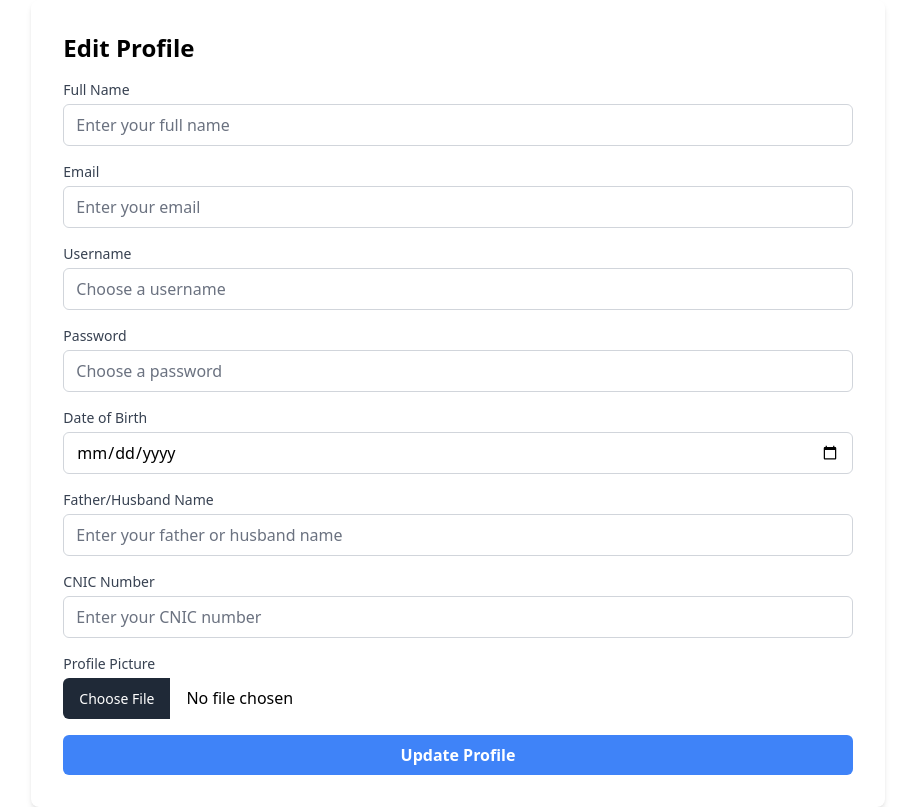
After one commit to hamzaowaisog/Student-Management-System, a PHP site: page /updateprofile.php in a window 1280 px wide. The commit adds this page. Shown: the whole page, without its empty margins (182-1097 px from the left). Run offline with PHP 8.4, Linux system fonts and the light colour scheme; the visitor is signed in with stand-in values (Sample User, id 1).

Commit message:
updated update profile page

```diff
--- a/src/output.css
+++ b/src/output.css
@@ -1217,6 +1217,22 @@ input:checked + .toggle-bg {
   margin-bottom: 1.5rem;
 }
 
+.mt-4 {
+  margin-top: 1rem;
+}
+
+.ms-10 {
+  margin-inline-start: 2.5rem;
+}
+
+.mt-12 {
+  margin-top: 3rem;
+}
+
+.ms-4 {
+  margin-inline-start: 1rem;
+}
+
 .block {
   display: block;
 }
@@ -1417,6 +1433,10 @@ input:checked + .toggle-bg {
 
 .grid-cols-3 {
   grid-template-columns: repeat(3, minmax(0, 1fr));
+}
+
+.flex-wrap {
+  flex-wrap: wrap;
 }
 
 .items-start {
@@ -1605,6 +1625,11 @@ input:checked + .toggle-bg {
   background-color: rgb(104 117 245 / var(--tw-bg-opacity));
 }
 
+.bg-blue-500 {
+  --tw-bg-opacity: 1;
+  background-color: rgb(63 131 248 / var(--tw-bg-opacity));
+}
+
 .p-0 {
   padding: 0px;
 }
@@ -1631,6 +1656,10 @@ input:checked + .toggle-bg {
 
 .p-6 {
   padding: 1.5rem;
+}
+
+.p-8 {
+  padding: 2rem;
 }
 
 .px-1 {
@@ -1834,6 +1863,12 @@ input:checked + .toggle-bg {
 .shadow-lg {
   --tw-shadow: 0 10px 15px -3px rgb(0 0 0 / 0.1), 0 4px 6px -4px rgb(0 0 0 / 0.1);
   --tw-shadow-colored: 0 10px 15px -3px var(--tw-shadow-color), 0 4px 6px -4px var(--tw-shadow-color);
+  box-shadow: var(--tw-ring-offset-shadow, 0 0 #0000), var(--tw-ring-shadow, 0 0 #0000), var(--tw-shadow);
+}
+
+.shadow-md {
+  --tw-shadow: 0 4px 6px -1px rgb(0 0 0 / 0.1), 0 2px 4px -2px rgb(0 0 0 / 0.1);
+  --tw-shadow-colored: 0 4px 6px -1px var(--tw-shadow-color), 0 2px 4px -2px var(--tw-shadow-color);
   box-shadow: var(--tw-ring-offset-shadow, 0 0 #0000), var(--tw-ring-shadow, 0 0 #0000), var(--tw-shadow);
 }
 
@@ -1874,6 +1909,10 @@ input:checked + .toggle-bg {
   transition-duration: 75ms;
 }
 
+.duration-200 {
+  transition-duration: 200ms;
+}
+
 .ease-out {
   transition-timing-function: cubic-bezier(0, 0, 0.2, 1);
 }
@@ -1916,6 +1955,11 @@ input:checked + .toggle-bg {
 .hover\:bg-indigo-600:hover {
   --tw-bg-opacity: 1;
   background-color: rgb(88 80 236 / var(--tw-bg-opacity));
+}
+
+.hover\:bg-blue-600:hover {
+  --tw-bg-opacity: 1;
+  background-color: rgb(28 100 242 / var(--tw-bg-opacity));
 }
 
 .hover\:text-blue-600:hover {
@@ -2128,6 +2172,12 @@ input:checked + .toggle-bg {
   }
 }
 
+@media (min-width: 768px) {
+  .md\:w-8\/12 {
+    width: 66.666667%;
+  }
+}
+
 .rtl\:rotate-180:where([dir="rtl"], [dir="rtl"] *) {
   --tw-rotate: 180deg;
   transform: translate(var(--tw-translate-x), var(--tw-translate-y)) rotate(var(--tw-rotate)) skewX(var(--tw-skew-x)) skewY(var(--tw-skew-y)) scaleX(var(--tw-scale-x)) scaleY(var(--tw-scale-y));
--- /dev/null
+++ b/src/updateprofile.php
@@ -0,0 +1,89 @@
+<?php
+session_start();
+if(!isset($_SESSION['username'])){
+    header('Location: index.php');
+}
+$user_id = $_SESSION['id'];
+?>
+
+<!DOCTYPE html>
+<html lang="en">
+<head>
+    <meta charset="UTF-8">
+    <meta name="viewport" content="width=device-width, initial-scale=1.0">
+    <title>Document</title>
+    <link href="output.css" rel="stylesheet">
+</head>
+<body>
+<div class="container mx-auto">
+  <div class="flex justify-center">
+    <div class="w-full md:w-8/12">
+      <div class="bg-white rounded-lg shadow-md p-8">
+        <h2 class="text-2xl font-semibold mb-4">Edit Profile</h2>
+        <div id="error-message" class="alert alert-danger hidden" role="alert"></div>
+        <form id="edit_profile_form" method="post" enctype="multipart/form-data">
+          <div class="mb-4">
+            <label for="fullname" class="block text-sm font-medium text-gray-700">Full Name</label>
+            <input type="text" name="fullname" class="form-input mt-1 block w-full rounded-md border-gray-300" id="fullname" placeholder="Enter your full name">
+          </div>
+          <div class="mb-4">
+            <label for="email" class="block text-sm font-medium text-gray-700">Email</label>
+            <input type="email" name="email" class="form-input mt-1 block w-full rounded-md border-gray-300" id="email" placeholder="Enter your email">
+          </div>
+          <div class="mb-4">
+            <label for="username" class="block text-sm font-medium text-gray-700">Username</label>
+            <input type="text" name="username" class="form-input mt-1 block w-full rounded-md border-gray-300" id="username" placeholder="Choose a username">
+          </div>
+          <div class="mb-4">
+            <label for="password" class="block text-sm font-medium text-gray-700">Password</label>
+            <input type="password" name="password" class="form-input mt-1 block w-full rounded-md border-gray-300" id="password" placeholder="Choose a password">
+          </div>
+          <div class="mb-4">
+            <label for="dob" class="block text-sm font-medium text-gray-700">Date of Birth</label>
+            <input type="date" name="dob" class="form-input mt-1 block w-full rounded-md border-gray-300" id="dob">
+          </div>
+          <div class="mb-4">
+            <label for="fatherName" class="block text-sm font-medium text-gray-700">Father/Husband Name</label>
+            <input type="text" name="fname" class="form-input mt-1 block w-full rounded-md border-gray-300" id="fatherName" placeholder="Enter your father or husband name">
+          </div>
+          <div class="mb-4">
+            <label for="cnic" class="block text-sm font-medium text-gray-700">CNIC Number</label>
+            <input type="text" name="cnic" class="form-input mt-1 block w-full rounded-md border-gray-300" id="cnic" placeholder="Enter your CNIC number">
+          </div>
+          <div class="mb-4">
+            <label for="profilePicture" class="block text-sm font-medium text-gray-700">Profile Picture</label>
+            <input type="file" name="picture" class="form-input mt-1 block w-full rounded-md border-gray-300" accept="image/*" id="profilePicture">
+          </div>
+          <button type="submit" id="smb_but" class="w-full bg-blue-500 text-white font-semibold px-4 py-2 rounded-md hover:bg-blue-600 transition duration-200">Update Profile</button>
+        </form>
+      </div>
+    </div>
+  </div>
+</div>
+<script src="https://ajax.googleapis.com/ajax/libs/jquery/3.5.1/jquery.min.js"></script>
+<script>
+    $(document).ready(function() {
+        $('#smb_but').click(function(e){
+            e.preventDefault();
+            var formData = new FormData($('#edit_profile_form')[0]);
+            $.ajax({
+                url: "updateprofile1.php",
+                type: "post",
+                data: formData,
+                contentType: false,
+                processData: false,
+                dataType: "json",
+                success: function(response) {
+                    if(response.error){
+                        $('#error-message').removeClass('d-none');
+                        $('#error-message').text(response.message);
+                    } else {
+                        window.location.href = "dashboard.php";
+                    }
+            }
+         });
+        });
+});
+</script>
+</body>
+</html>
```
Also changed, not shown: src/dashboard.php (+24 -6 lines), src/header.php (+29 -24 lines), src/sidebar.php (+19 -19 lines), src/updateprofile1.php (added, +66 -0 lines).
